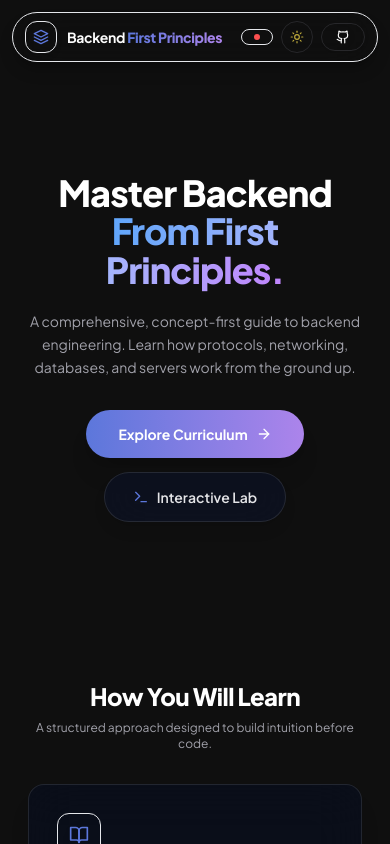
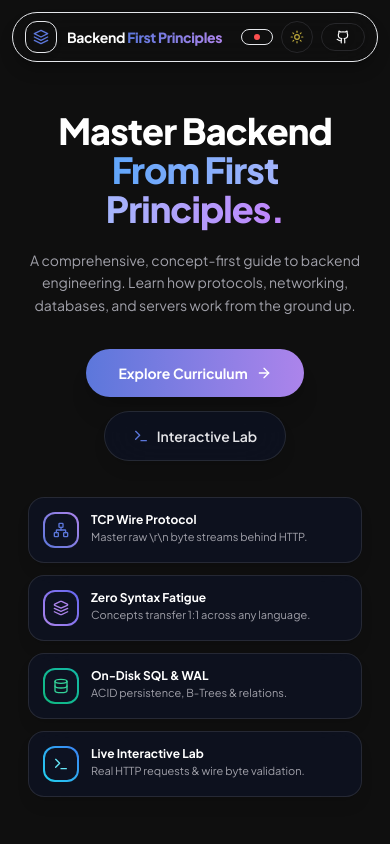
Before and after one commit to SachinManral/Backend-From-First-Principle, a Next.js app in the folder frontend/: page / in a window 390 px wide. Shown: the top 844 px of the page. Built offline with nearby package versions, Linux system fonts and the light colour scheme; no server answers.

Commit message:
feat: implement responsive lecture notes components and interactive code execution viewer

```diff
--- a/frontend/src/app/page.tsx
+++ b/frontend/src/app/page.tsx
@@ -152,6 +152,57 @@ export default function HomePage() {
                 <span>Interactive Lab</span>
               </Link>
             </div>
+
+            {/* Mobile & Tablet Core Cards Grid (Visible below XL) */}
+            <div className="xl:hidden grid grid-cols-1 sm:grid-cols-2 gap-3 w-full mt-10 pt-4 text-left">
+              <div className="flex items-start gap-3 p-3.5 rounded-2xl bg-[#0d1222]/85 backdrop-blur-xl border border-white/10 shadow-lg">
+                <div className="w-9 h-9 rounded-xl bg-gradient-to-tr from-brand-blue to-brand-purple p-0.5 shrink-0 flex items-center justify-center">
+                  <div className="w-full h-full bg-[#0d1222] rounded-[10px] flex items-center justify-center">
+                    <Network className="w-4 h-4 text-brand-blue" />
+                  </div>
+                </div>
+                <div>
+                  <div className="text-xs font-bold text-white">TCP Wire Protocol</div>
+                  <p className="text-[11px] text-zinc-400 mt-0.5 leading-tight">Master raw \r\n byte streams behind HTTP.</p>
+                </div>
+              </div>
+
+              <div className="flex items-start gap-3 p-3.5 rounded-2xl bg-[#0d1222]/85 backdrop-blur-xl border border-white/10 shadow-lg">
+                <div className="w-9 h-9 rounded-xl bg-gradient-to-tr from-brand-purple to-indigo-500 p-0.5 shrink-0 flex items-center justify-center">
+                  <div className="w-full h-full bg-[#0d1222] rounded-[10px] flex items-center justify-center">
+                    <Layers className="w-4 h-4 text-brand-purple" />
+                  </div>
+                </div>
+                <div>
+                  <div className="text-xs font-bold text-white">Zero Syntax Fatigue</div>
+                  <p className="text-[11px] text-zinc-400 mt-0.5 leading-tight">Concepts transfer 1:1 across any language.</p>
+                </div>
+              </div>
+
+              <div className="flex items-start gap-3 p-3.5 rounded-2xl bg-[#0d1222]/85 backdrop-blur-xl border border-white/10 shadow-lg">
+                <div className="w-9 h-9 rounded-xl bg-gradient-to-tr from-emerald-500 to-teal-500 p-0.5 shrink-0 flex items-center justify-center">
+                  <div className="w-full h-full bg-[#0d1222] rounded-[10px] flex items-center justify-center">
+                    <Database className="w-4 h-4 text-emerald-400" />
+                  </div>
+                </div>
+                <div>
+                  <div className="text-xs font-bold text-white">On-Disk SQL & WAL</div>
+                  <p className="text-[11px] text-zinc-400 mt-0.5 leading-tight">ACID persistence, B-Trees & relations.</p>
+                </div>
+              </div>
+
+              <div className="flex items-start gap-3 p-3.5 rounded-2xl bg-[#0d1222]/85 backdrop-blur-xl border border-white/10 shadow-lg">
+                <div className="w-9 h-9 rounded-xl bg-gradient-to-tr from-cyan-400 to-blue-500 p-0.5 shrink-0 flex items-center justify-center">
+                  <div className="w-full h-full bg-[#0d1222] rounded-[10px] flex items-center justify-center">
+                    <Terminal className="w-4 h-4 text-cyan-300" />
+                  </div>
+                </div>
+                <div>
+                  <div className="text-xs font-bold text-white">Live Interactive Lab</div>
+                  <p className="text-[11px] text-zinc-400 mt-0.5 leading-tight">Real HTTP requests & wire byte validation.</p>
+                </div>
+              </div>
+            </div>
           </div>
 
         </div>
--- a/frontend/src/components/lectures/ZoneNotes.tsx
+++ b/frontend/src/components/lectures/ZoneNotes.tsx
@@ -274,12 +274,17 @@ export default function ZoneNotes({ lecture }: ZoneNotesProps) {
 
       case 'table':
         return (
-          <div key={idx} className="my-5 overflow-x-auto rounded-2xl border border-[#1e2640] bg-[#090d16] shadow-md">
-            <table className="w-full text-left text-xs md:text-sm">
+          <div key={idx} className="my-5 rounded-2xl border border-[#1e2640] bg-[#090d16] shadow-md overflow-hidden">
+            <div className="sm:hidden px-3.5 py-1.5 bg-[#0f1424] border-b border-[#1e2640] text-[10px] text-zinc-400 font-mono flex items-center justify-between">
+              <span>Comparison Table</span>
+              <span className="text-brand-blue">↔ Scroll table horizontally</span>
+            </div>
+            <div className="overflow-x-auto">
+              <table className="w-full text-left text-xs md:text-sm min-w-[480px]">
                 <thead className="bg-[#0f1424] border-b border-[#1e2640] text-zinc-200 font-semibold font-mono">
                   <tr>
                     {block.headers.map((h, i) => (
-                    <th key={i} className="p-3.5">
+                      <th key={i} className="p-3 md:p-3.5 whitespace-nowrap">
                         {renderFormattedText(h)}
                       </th>
                     ))}
@@ -289,7 +294,7 @@ export default function ZoneNotes({ lecture }: ZoneNotesProps) {
                   {block.rows.map((row, rIdx) => (
                     <tr key={rIdx} className="hover:bg-[#111728] transition">
                       {row.map((cell, cIdx) => (
-                      <td key={cIdx} className="p-3.5 align-top leading-relaxed">
+                        <td key={cIdx} className="p-3 md:p-3.5 align-top leading-relaxed">
                           {renderFormattedText(cell)}
                         </td>
                       ))}
@@ -297,6 +302,7 @@ export default function ZoneNotes({ lecture }: ZoneNotesProps) {
                   ))}
                 </tbody>
               </table>
+            </div>
           </div>
         );
 
--- a/frontend/src/components/playground/PlaygroundConsole.tsx
+++ b/frontend/src/components/playground/PlaygroundConsole.tsx
@@ -219,7 +219,7 @@ export default function PlaygroundConsole({ demo, compact = false }: PlaygroundC
   };
 
   return (
-    <div className="p-6 md:p-7 rounded-2xl bg-[#090e1c]/90 border border-[#1b2644] shadow-2xl space-y-5">
+    <div className="p-4 sm:p-6 md:p-7 rounded-2xl bg-[#090e1c]/90 border border-[#1b2644] shadow-2xl space-y-5">
 
       {/* Console Header */}
       <div className="flex flex-col sm:flex-row sm:items-center justify-between gap-3 pb-4 border-b border-[#1b2644]">
@@ -237,7 +237,7 @@ export default function PlaygroundConsole({ demo, compact = false }: PlaygroundC
 
         <button
           onClick={copyCurl}
-          className="inline-flex items-center gap-1.5 px-3 py-1.5 rounded-lg bg-[#0d1428] hover:bg-[#141e3c] border border-[#202e52] text-xs font-semibold text-zinc-300 transition w-fit"
+          className="inline-flex items-center gap-1.5 px-3 py-1.5 rounded-lg bg-[#0d1428] hover:bg-[#141e3c] border border-[#202e52] text-xs font-semibold text-zinc-300 transition w-fit cursor-pointer"
           title="Copy cURL snippet"
         >
           {copiedCurl ? <Check className="w-3.5 h-3.5 text-emerald-400" /> : <Copy className="w-3.5 h-3.5 text-zinc-400" />}
@@ -260,7 +260,7 @@ export default function PlaygroundConsole({ demo, compact = false }: PlaygroundC
                   <button
                     key={opt.value}
                     onClick={() => setControlValues(prev => ({ ...prev, [ctrl.key]: opt.value }))}
-                    className={`px-3 py-1.5 rounded-lg text-xs font-semibold transition cursor-pointer ${
+                    className={`px-3 py-2 sm:py-1.5 rounded-lg text-xs font-semibold transition cursor-pointer ${
                       isSelected
                         ? 'bg-brand-blue text-white shadow-md shadow-brand-blue/25 border border-brand-blue/50'
                         : 'bg-[#0d1428] text-zinc-400 hover:text-white border border-[#202e52] hover:border-zinc-500'
@@ -287,7 +287,7 @@ export default function PlaygroundConsole({ demo, compact = false }: PlaygroundC
                 setBodyText(JSON.stringify({ title: "New Book from Interactive Lab", author: "Sachin Manral" }, null, 2));
               }
             }}
-            className={`px-3 py-2 text-xs font-bold font-mono border-r border-[#1b2644] bg-[#0b1020] focus:outline-none cursor-pointer ${
+            className={`px-3 py-2.5 sm:py-2 text-xs font-bold font-mono border-r border-[#1b2644] bg-[#0b1020] focus:outline-none cursor-pointer ${
               method === 'GET'
                 ? 'text-cyan-400'
                 : method === 'POST'
@@ -310,7 +310,7 @@ export default function PlaygroundConsole({ demo, compact = false }: PlaygroundC
             type="text"
             value={urlPath}
             onChange={(e) => setUrlPath(e.target.value)}
-            className="flex-1 bg-transparent px-3.5 py-2 text-xs font-mono text-white focus:outline-none"
+            className="flex-1 bg-transparent px-3.5 py-2.5 sm:py-2 text-xs font-mono text-white focus:outline-none"
             placeholder="/api/demo/..."
           />
         </div>
@@ -318,7 +318,7 @@ export default function PlaygroundConsole({ demo, compact = false }: PlaygroundC
         <button
           onClick={handleFireRequest}
           disabled={loading}
-          className="inline-flex items-center justify-center gap-2 px-5 py-2 rounded-xl text-xs font-bold text-white bg-gradient-to-r from-brand-blue to-brand-purple hover:opacity-95 shadow-md shadow-brand-blue/20 transition cursor-pointer shrink-0 disabled:opacity-50"
+          className="inline-flex items-center justify-center gap-2 px-6 py-2.5 sm:py-2 rounded-xl text-xs font-bold text-white bg-gradient-to-r from-brand-blue to-brand-purple hover:opacity-95 shadow-md shadow-brand-blue/20 transition cursor-pointer w-full sm:w-auto shrink-0 disabled:opacity-50"
         >
           <Play className="w-3.5 h-3.5 fill-white" />
           <span>{loading ? 'Executing...' : 'Fire Request'}</span>
```
Lines whose indentation alone changed are shown as unchanged.
